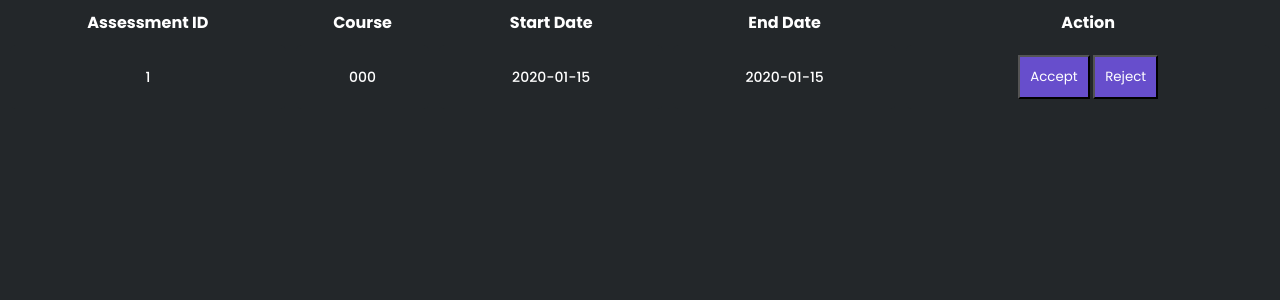
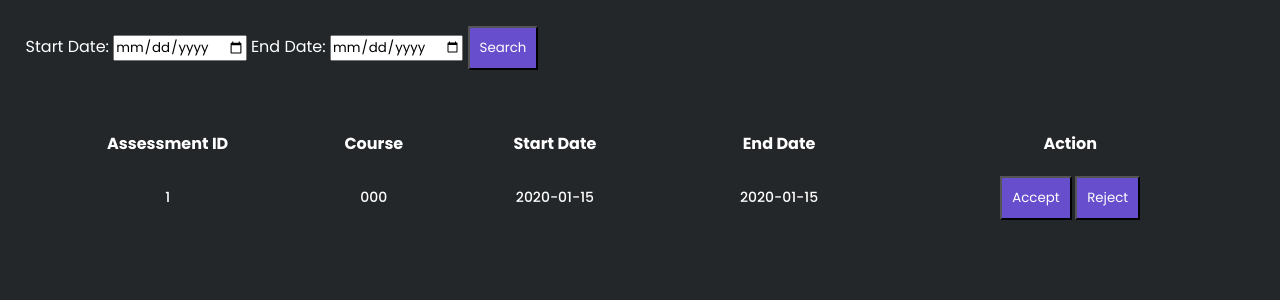
Before and after one commit to assessment-scheduler/assessment-scheduler, a Flask app: page /clashes in a window 1280 px wide. Shown: the part 62-362 px from the top of the page. Run offline with Flask 3, Linux system fonts and the light colour scheme; tables that the repository leaves empty hold one stand-in row (values such as "Sample post"); some libraries are stand-ins or nearby versions.

Commit message:
Added admin search for assessments

```diff
--- a/App/static/css/admin1.css
+++ b/App/static/css/admin1.css
@@ -181,3 +181,7 @@ h2{
 .clashTable td{
     text-align: center;
 }
+
+.search-section, .clashTable{
+    padding: 2%;
+}
--- a/App/templates/clashes.html
+++ b/App/templates/clashes.html
@@ -8,6 +8,24 @@
 
 {% block content %}
 <table class="clashTable">
+    <div class="search-section">
+        <form action="/clashes" method="GET">
+            <label for="start-date">Start Date:</label>
+            <input type="date" id="start-date" name="start_date">
+
+            <label for="end-date">End Date:</label>
+            <input type="date" id="end-date" name="end_date">
+
+            <button type="submit" class="tableBtn">Search</button>
+        </form>
+        <div class="search-results">
+            {% for result in results %}
+            <p>{{ result.courseCode }}&emsp;&emsp;&emsp;&emsp;Start: {{ result.startDate }}&emsp;{{ result.startTime }}&emsp;&emsp;&emsp;&emsp;End: {{ result.endDate }}&emsp;{{ result.endTime }}</p>
+            {% endfor %}
+
+        </div>
+    </div>
+
     <thead>
         <tr>
             <th>Assessment ID</th>
--- a/App/views/admin.py
+++ b/App/views/admin.py
@@ -5,8 +5,7 @@ from App.models import Admin
 from App.database import db
 from werkzeug.utils import secure_filename
 import os, csv
-#from flask_jwt_extended import current_user as jwt_current_user
-#from flask_jwt_extended import jwt_required
+from datetime import datetime
 
 from App.controllers.course import (
     add_Course,
@@ -160,8 +159,22 @@ def delete_course_action(courseCode):
 @admin_views.route("/clashes", methods=["GET"])
 @jwt_required(Admin)
 def get_clashes_page():
+    #for search
+    all_assessments=CourseAssessment.query.all()
+    start_date = request.args.get('start_date')
+    end_date = request.args.get('end_date')
+    searchResults=[]
+    if start_date and end_date:
+        start_date = datetime.strptime(start_date, '%Y-%m-%d').date()
+        end_date = datetime.strptime(end_date, '%Y-%m-%d').date()
+        for a in all_assessments:
+            if start_date <= a.startDate <= end_date or start_date <= a.endDate <= end_date:
+                searchResults.append(a)
+    #for table
     assessments=get_clashes()
-    return render_template('clashes.html',assessments=assessments)
+    return render_template('clashes.html',assessments=assessments,results=searchResults)
+
+
 
 @admin_views.route("/acceptOverride/<int:aID>", methods=['POST'])
 @jwt_required(Admin)
```
